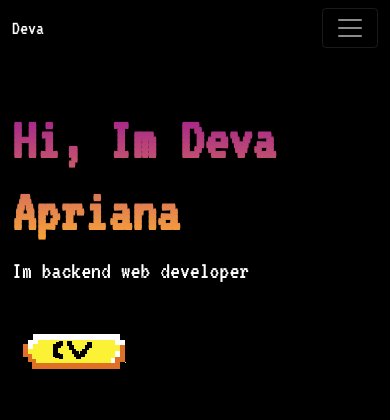
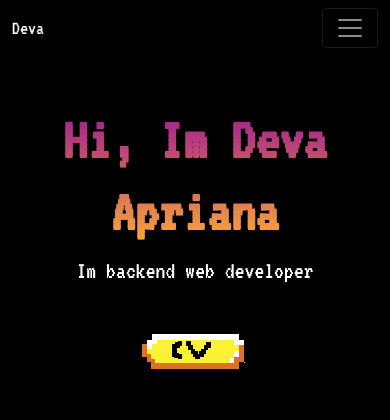
Before and after one commit to codemysister/codemysister.github.io, a plain HTML site: page index.html in a window 390 px wide. Shown: the top 420 px of the page. Drawn offline with nearby package versions, Linux system fonts and the light colour scheme; grey boxes are pictures that could not be loaded.

Commit message:
responsive card

```diff
--- a/index.html
+++ b/index.html
@@ -53,7 +53,7 @@
           <div class="container-fluid">
           <div class="jumbotron mt-5">
             <div class="row">
-                <div class="col-md-6">
+                <div class="col-md-6 bio">
                     <h1 style="font-size:60px; font-weight:bold;font-family: 'VT323', monospace; background: -webkit-linear-gradient(rgb(156, 22, 150), rgb(255, 173, 50));-webkit-background-clip: text;-webkit-text-fill-color: transparent;">Hi, Im Deva Apriana</h1>
                     <h2 style="color: white;font-family: 'VT323', monospace;">Im backend web developer</h2>
                    <a href=""><img src="button.png" alt=""></a>
--- a/style.css
+++ b/style.css
@@ -8,6 +8,8 @@
             overflow-x: hidden;
             width: 100%;
         }
+
+
 
         .nav-item a{
             list-style: none;
@@ -67,6 +69,11 @@
                 height: 250px;
                 width: 100%;
             }
+
+            .bio{
+                text-align: center;
+            }
+
         }
 
 		.stacked-cards li {
```
